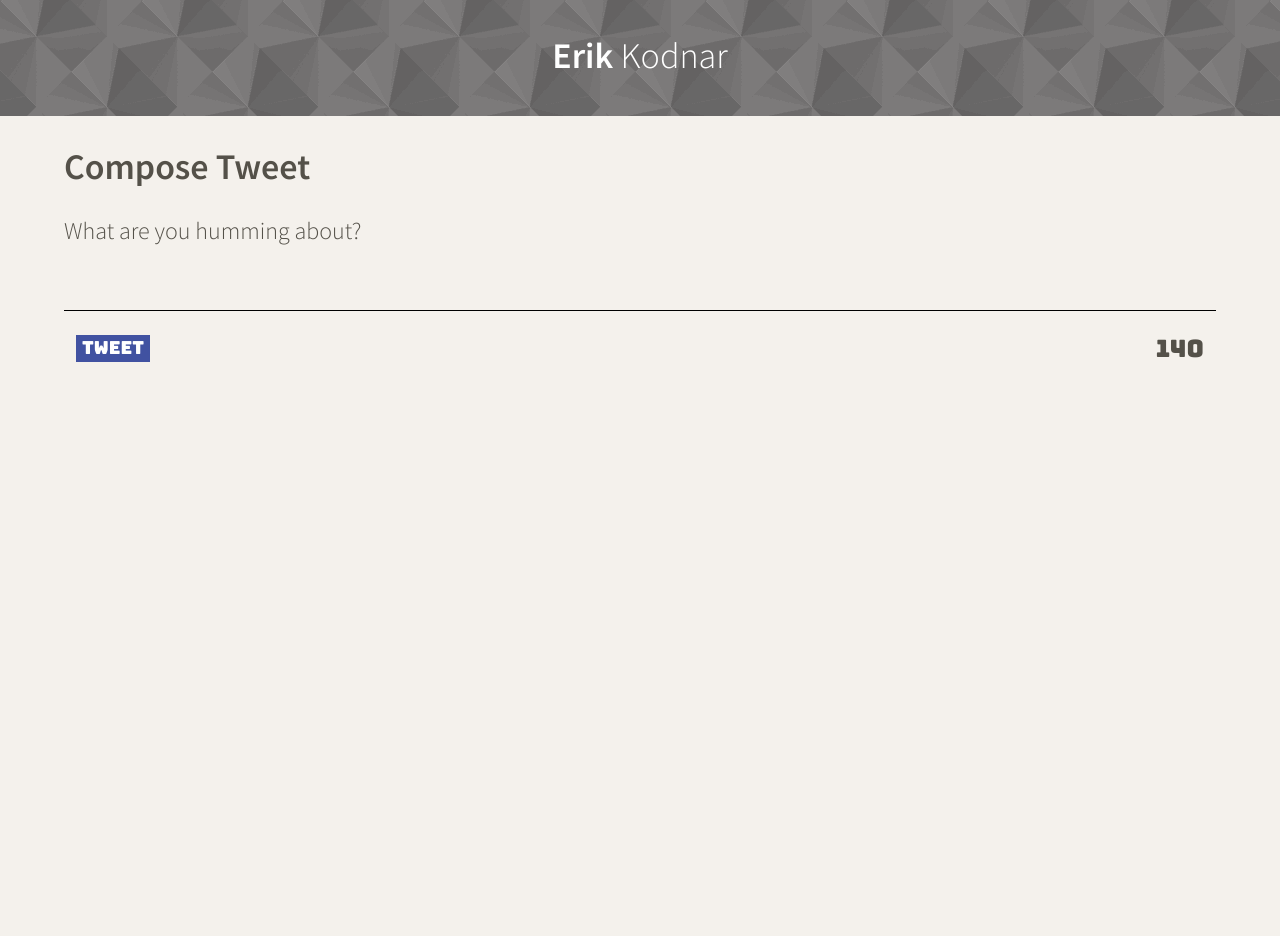
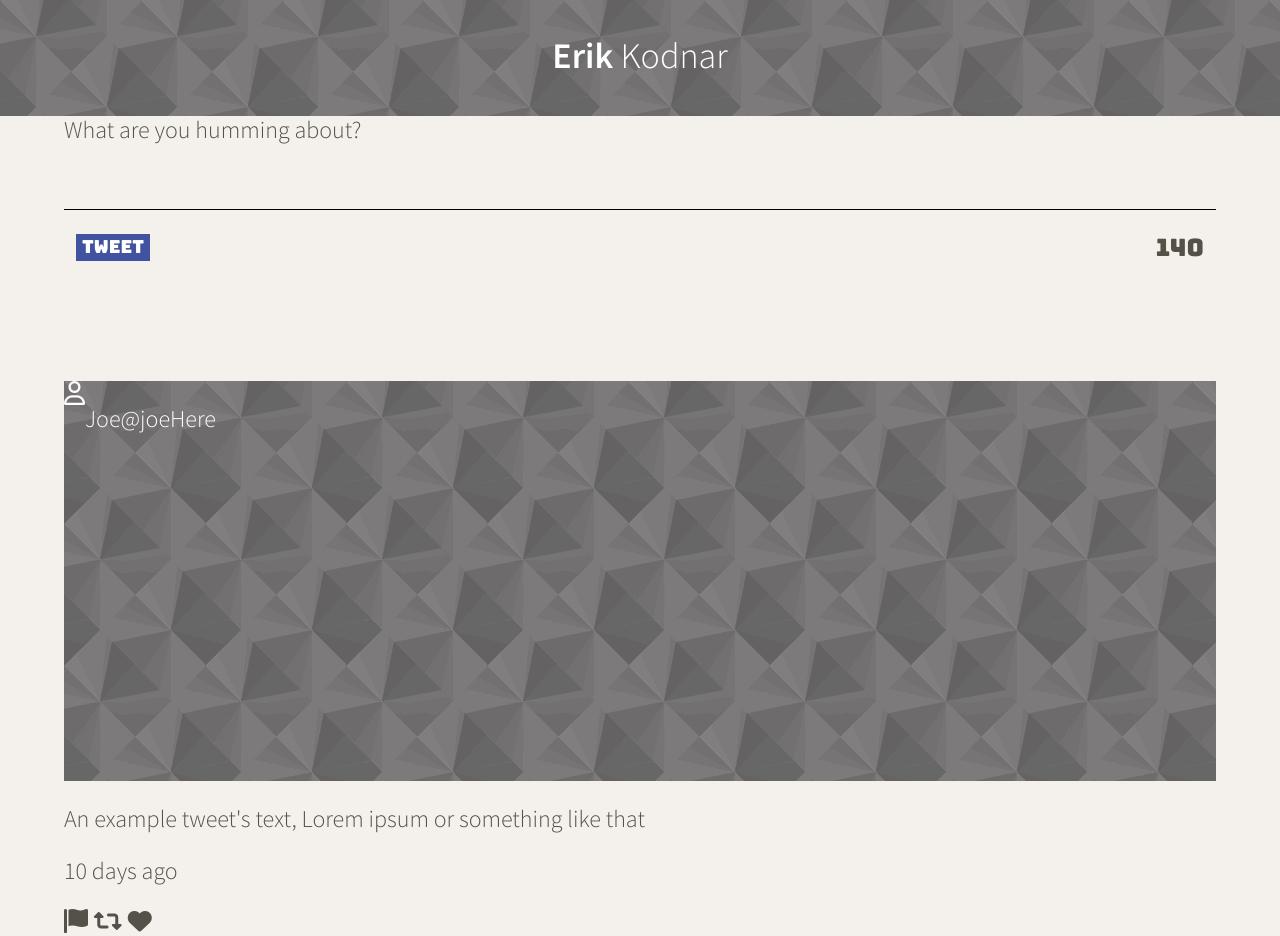
Before and after one commit to Drumshtick/Tweeter-, a website: page public/index.html in a window 1280 px wide. Shown: the part 404-1340 px from the top of the page. Before the commit the page ends 800 px from the top, so only its background shows below. Drawn offline with nearby package versions, Linux system fonts and the light colour scheme.

Commit message:
linked display-tweets added display tweets section

```diff
--- a/public/index.html
+++ b/public/index.html
@@ -26,6 +26,9 @@
     <!-- New Tweet CSS -->
     <link rel="stylesheet" href="/styles/new-tweet.css" type="text/css"/>
 
+    <!-- Tweets CSS -->
+    <link rel="stylesheet" href="/styles/display-tweets.css" type="text/css"/>
+
 
     <!-- Font Awesome Lib CDN -->
     <link rel="stylesheet" href="https://cdnjs.cloudflare.com/ajax/libs/font-awesome/6.0.0-beta2/css/all.min.css" integrity="sha512-YWzhKL2whUzgiheMoBFwW8CKV4qpHQAEuvilg9FAn5VJUDwKZZxkJNuGM4XkWuk94WCrrwslk8yWNGmY1EduTA==" crossorigin="anonymous" referrerpolicy="no-referrer" />
@@ -46,7 +49,7 @@
         <i class="red-icon fas fa-angle-double-down"></i>
       </div>
     </nav>
-    <header class="flex-container-col">
+    <header class="profile flex-container-col">
       <div>
           <img src="/images/profile-hex.png">
       </div>
@@ -58,7 +61,6 @@
     <!-- Page-specific (main) content here -->
     <main class="container">
       <section class="new-tweet">
-        <h2>Compose Tweet</h2>
         <form method="POST" action="/tweets/">
           <label class="tweet-post-label" for="tweet-text">What are you humming about?</label>
           <textarea name="text" id="tweet-text" ></textarea>
@@ -68,6 +70,28 @@
           </div>
         </form>
       </section>
+      <section>
+        <article class="tweet">
+          <header class="flex-container-row">
+            <div class="profile-pic-username flex-container-row">
+              <i class="far fa-user"></i>
+              <p>Joe</p>
+            </div>
+            <p class="handle">@joeHere</p>
+          </header>
+          <section class="tweet-content">
+            <p>An example tweet's text, Lorem ipsum or something like that</p>
+          </section>
+          <footer>
+            <p class="time-created">10 days ago</p>
+            <div>
+              <i class="fas fa-flag"></i>
+              <i class="fas fa-retweet"></i>
+              <i class="fas fa-heart"></i>
+            </div>
+          </footer>
+        </article>
+      </section>
     </main>
     <script type="text/javascript" src="./scripts/composer-char-counter.js"></script>
   </body>
```
